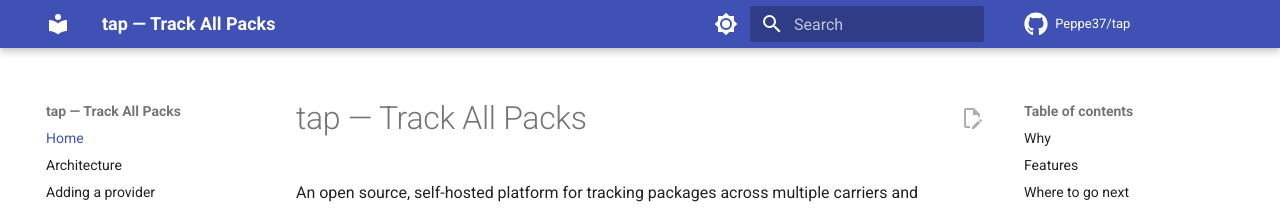
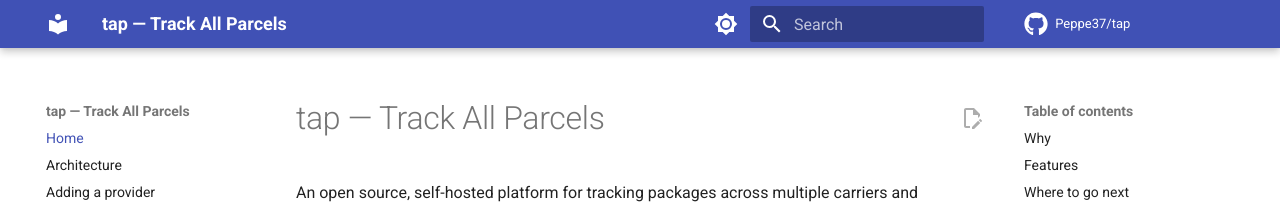
Before and after one commit to Peppe37/tap, an MkDocs documentation site: the page built from docs/index.md, in a window 1280 px wide and 900 px high. Shown: the top 209 px of the window. Built offline with MkDocs 1.6.1 and Material for MkDocs 9.7.7, drawn with Linux system fonts in a browser that asks for light colours; comment, search, counter and statistics services are not loaded.

Commit message:
docs: rename the project from Track All Packs to Track All Parcels
Cosmetic rename only -- the tap acronym, TAP_* env vars, package/image names, and the
GitHub repo itself are unchanged. Updates every user-facing mention: README, docs site,
CLAUDE.md, the API title, the frontend page title, and package descriptions.

```diff
--- a/README.md
+++ b/README.md
@@ -1,4 +1,4 @@
-# tap — Track All Packs
+# tap — Track All Parcels
 
 An open source, self-hosted platform for tracking packages across multiple carriers and
 marketplaces — InPost, Poste Italiane, BRT, GLS, and any carrier covered by a third-party
--- a/docs/index.md
+++ b/docs/index.md
@@ -1,4 +1,4 @@
-# tap — Track All Packs
+# tap — Track All Parcels
 
 An open source, self-hosted platform for tracking packages across multiple carriers and
 marketplaces — InPost, Poste Italiane, BRT, GLS, and any carrier covered by a third-party
--- a/mkdocs.yml
+++ b/mkdocs.yml
@@ -1,4 +1,4 @@
-site_name: tap — Track All Packs
+site_name: tap — Track All Parcels
 site_description: Self-hosted, open-source multi-carrier package tracking platform.
 site_url: https://Peppe37.github.io/tap/
 repo_url: https://github.com/Peppe37/tap
--- a/package.json
+++ b/package.json
@@ -2,7 +2,7 @@
   "name": "tap",
   "private": true,
   "version": "0.0.0-development",
-  "description": "tap (Track All Packs) - self-hosted, open-source multi-carrier package tracking platform",
+  "description": "tap (Track All Parcels) - self-hosted, open-source multi-carrier package tracking platform",
   "license": "MIT",
   "devDependencies": {
     "@semantic-release/changelog": "^6.0.3",
```
Also changed, not shown: CLAUDE.md (+1 -1 lines), 3 other files.
